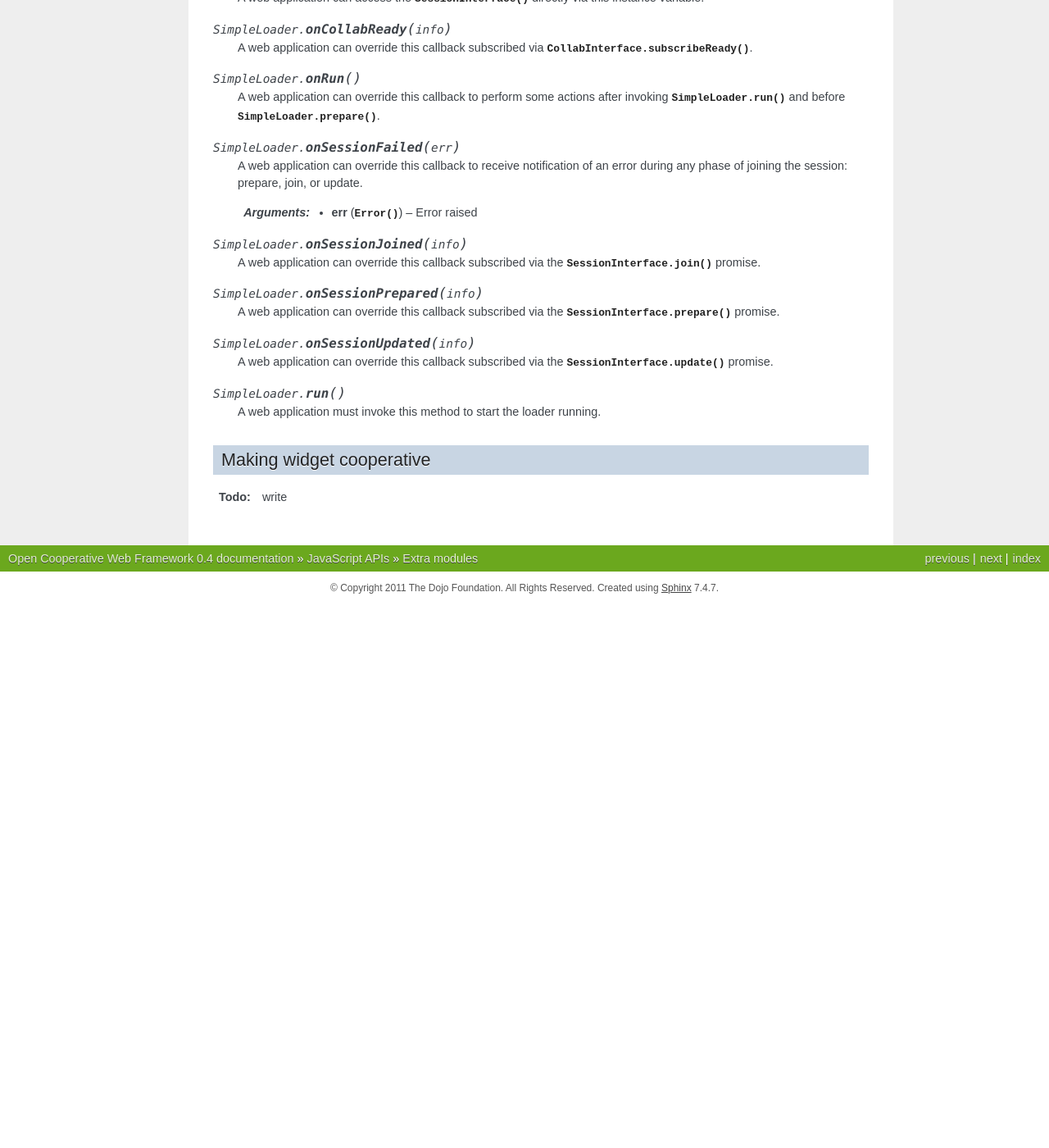
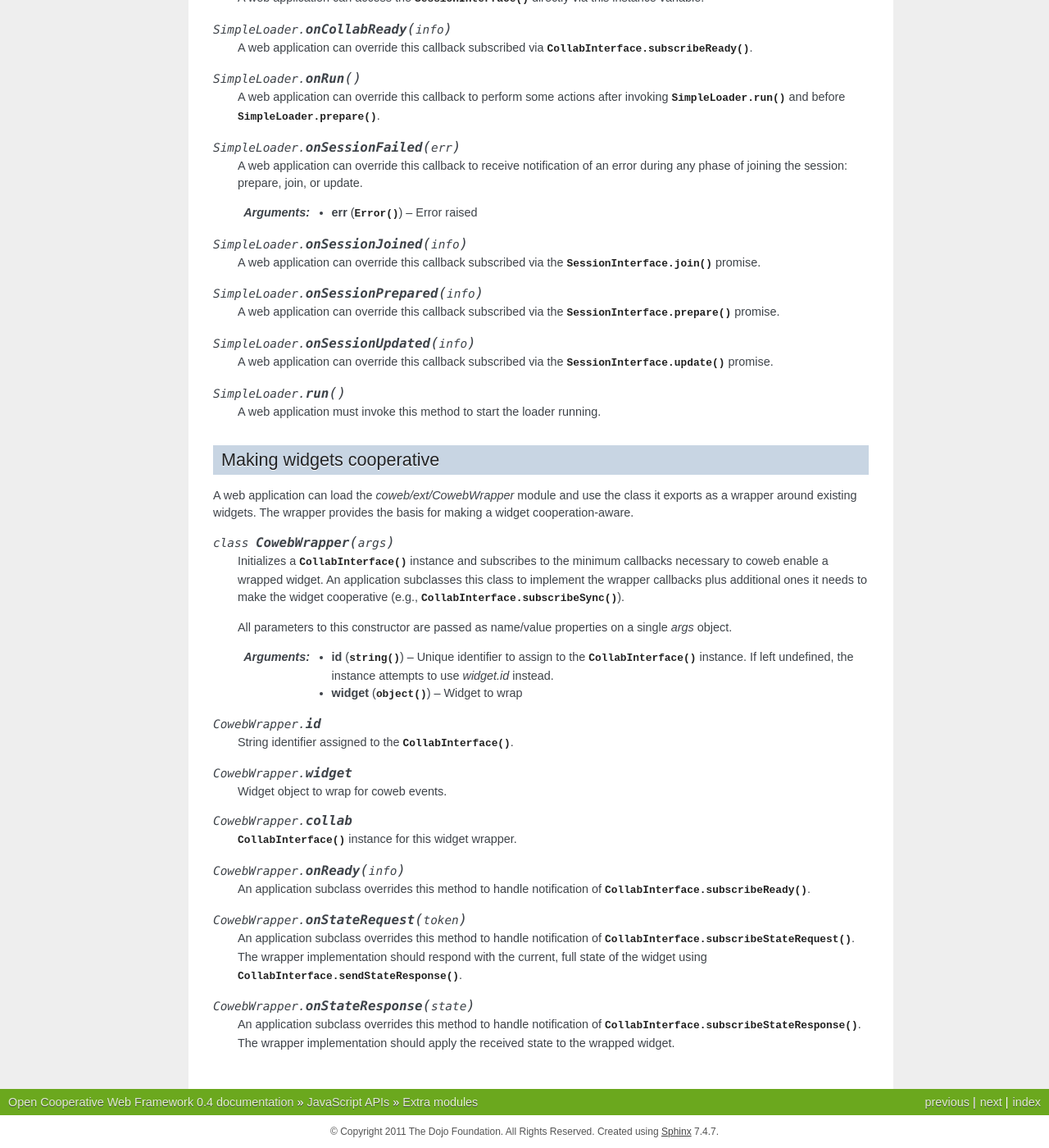
Before and after one commit to opencoweb/coweb, a Sphinx documentation site: the page built from docs/js/extra.rst, in a window 1280 px wide and 1400 px high, scrolled down 1873 px. Shown: the whole window at 82% size. Built offline with Sphinx 7.4.7, drawn with Linux system fonts in a browser that asks for light colours; before the commit the page ends 2610 px from its top, so only the background shows below that; some of the changed text lies outside the part shown.

Commit message:
Doc coweb widget wrapper for 0.4
* Fix constructor issues noted during doc

```diff
--- a/docs/js/extra.rst
+++ b/docs/js/extra.rst
@@ -120,7 +120,40 @@ A web application can load the `coweb/ext/SimpleLoader` module as an alternative
 
    A web application must invoke this method to start the loader running.
 
-Making widget cooperative
-~~~~~~~~~~~~~~~~~~~~~~~~~
+Making widgets cooperative
+~~~~~~~~~~~~~~~~~~~~~~~~~~
 
-.. todo:: write
+A web application can load the `coweb/ext/CowebWrapper` module and use the class it exports as a wrapper around existing widgets. The wrapper provides the basis for making a widget cooperation-aware.
+
+.. class:: CowebWrapper(args)
+
+   Initializes a :class:`CollabInterface` instance and subscribes to the minimum callbacks necessary to coweb enable a wrapped widget. An application subclasses this class to implement the wrapper callbacks plus additional ones it needs to make the widget cooperative (e.g., :func:`CollabInterface.subscribeSync`).
+
+   All parameters to this constructor are passed as name/value properties on a single `args` object.
+
+   :param string id: Unique identifier to assign to the :class:`CollabInterface` instance. If left undefined, the instance attempts to use `widget.id` instead.
+   :param object widget: Widget to wrap
+
+.. attribute:: CowebWrapper.id
+
+   String identifier assigned to the :class:`CollabInterface`.
+
+.. attribute:: CowebWrapper.widget
+
+   Widget object to wrap for coweb events.
+
+.. attribute:: CowebWrapper.collab
+
+   :class:`CollabInterface` instance for this widget wrapper.
+
+.. function:: CowebWrapper.onReady(info)
+
+   An application subclass overrides this method to handle notification of :func:`CollabInterface.subscribeReady`.
+
+.. function:: CowebWrapper.onStateRequest(token)
+
+   An application subclass overrides this method to handle notification of :func:`CollabInterface.subscribeStateRequest`. The wrapper implementation should respond with the current, full state of the widget using :func:`CollabInterface.sendStateResponse`.
+
+.. function:: CowebWrapper.onStateResponse(state)
+
+   An application subclass overrides this method to handle notification of :func:`CollabInterface.subscribeStateResponse`. The wrapper implementation should apply the received state to the wrapped widget.
```
Also changed, not shown: 1 other file.
